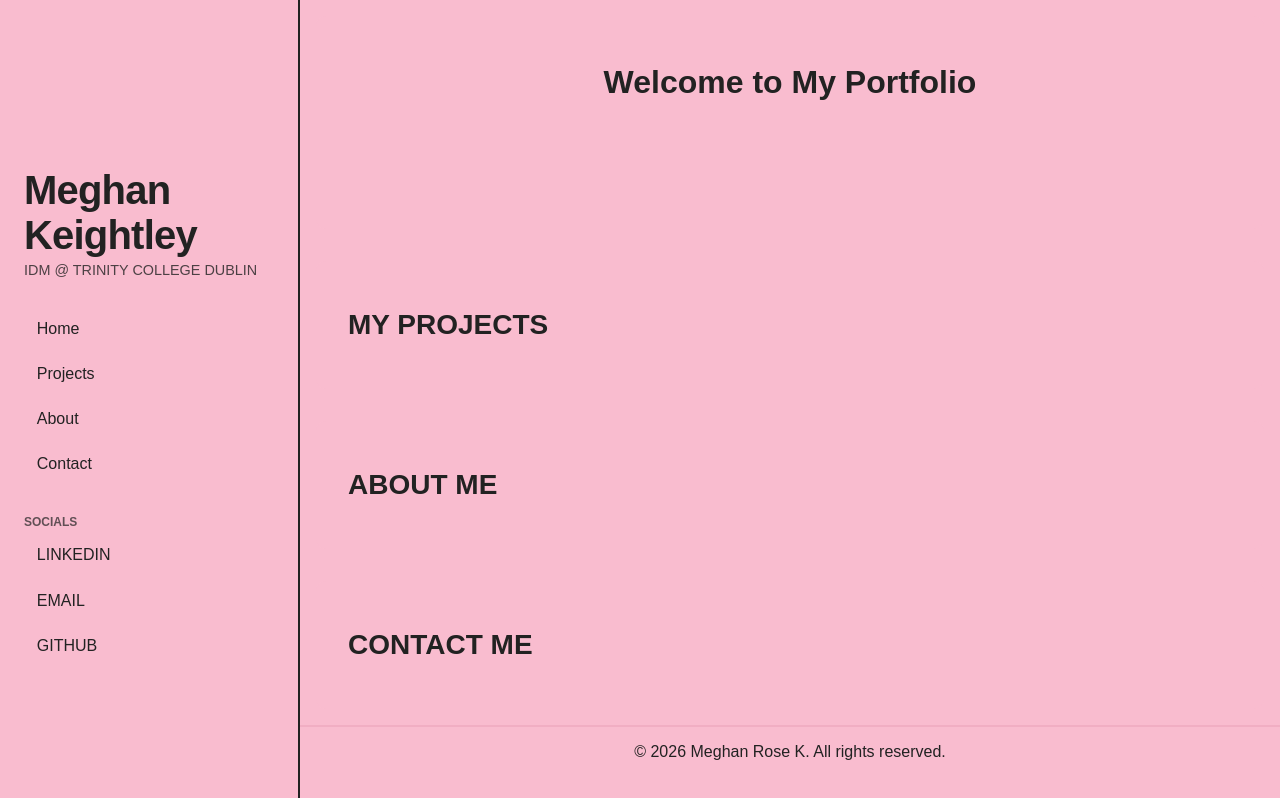
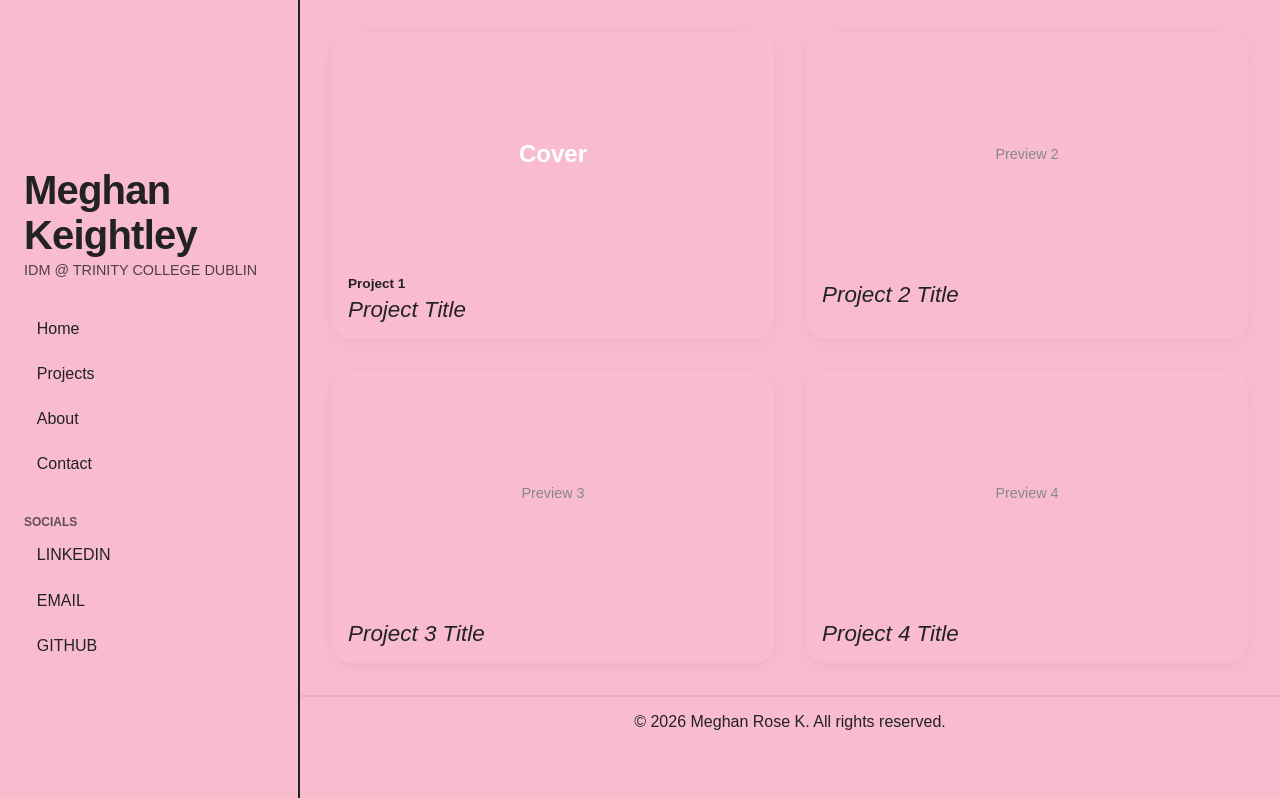
Before and after one commit to meghank1066/authoring-portfolio, a plain HTML site: page index.html in a window 1280 px wide. Drawn offline with Linux system fonts and the light colour scheme; a web font is replaced by a local one.

Commit message:
updated css

```diff
--- a/css/style.css
+++ b/css/style.css
@@ -7,6 +7,7 @@
     --box-color: #F9BCCF;
     --accent: #ca86a1;
     --hover-bg: rgba(255, 255, 255, 0.35);
+    --card-bg: #ffffff;
 }
 
 /* font */
@@ -148,6 +149,8 @@ section
 .hero
 {
     text-align: center;
+    background-color: transparent;
+    padding: 1rem;
 }
 
 .hero-element, .hero-graphic
@@ -155,6 +158,90 @@ section
     padding: 1.5rem;
     margin: 1rem 0;
     font-weight: bold ;
+}
+
+.projects-grid
+{
+    display: grid;
+    grid-template-columns: repeat(2, 1fr);
+    gap: 2rem;
+    max-width: 1100px;
+    width: 100%;
+    margin: 0 auto;
+
+}
+
+.project-card
+{
+    border-color: var(--card-bg);
+    border-radius: 20px;
+    padding: 12px;
+    display: flex;
+    flex-direction: column;
+    box-shadow: 0 4px 15px rgba(0, 0, 0, 0.05);
+    transition: transform 0.2s ease;
+    text-align: left;
+}
+
+.project-card:hover {
+    transform: translateY(-4px);
+}
+
+.card-image-wrapper {
+    width: 100%;
+    height: 220px;
+    border-radius: 14px;
+    display: flex;
+    align-items: center;
+    justify-content: center;
+    overflow: hidden;
+    aspect-ratio: 1 / 1;
+}
+
+.card-hero-text {
+    color: white;
+    font-size: 1.5rem;
+    font-weight: bold;
+}
+
+.preview-graphic {
+    color: #888;
+    font-size: 0.9rem;
+}
+
+.card-footer {
+    display: flex;
+    justify-content: space-between;
+    align-items: center;
+    margin-top: 12px;
+    padding: 0 4px;
+}
+
+.card-info {
+    display: flex;
+    align-items: center;
+    gap: 6px;
+    font-size: 0.85rem;
+    font-weight: 600;
+}
+
+
+.badge {
+    background-color: #f1f1f1;
+    border: 1px solid #e0e0e0;
+    padding: 4px 10px;
+    border-radius: 20px;
+    font-size: 0.7rem;
+    font-weight: 700;
+    letter-spacing: 0.05em;
+}
+
+.card-title {
+    font-size: 1.4rem;
+    font-style: italic;
+    font-weight: 500;
+    margin-top: 6px;
+    padding: 0 4px 4px 4px;
 }
 
 h1
--- a/index.html
+++ b/index.html
@@ -8,7 +8,7 @@
   </head>
   <body>
     <!-- side bar nav -->
-    <header class="sidebar-nav">
+   <header class="sidebar-nav">
       <nav>
         <div class="brand">
           <a class="title" href="index.html">Meghan Keightley</a>
@@ -34,23 +34,70 @@
 
     <main class="main-content">
     <section class="hero" id="hero">
-      <h1>Welcome to My Portfolio</h1>
-      <div class="hero-graphic">
-        <!-- // tba hero graphic or image here -->
+      <div class="projects-grid">
+    <div class="project-card">
+            <div class="card-image-wrapper card-orange">
+              <p class="card-hero-text">Cover</p>
+            </div>
+            <div class="card-footer">
+              <div class="card-info">
+                <span class="company">Project 1</span>
+              </div>
+            </div>
+            <h3 class="card-title">Project Title</h3>
+          </div>
+
+          <div class="project-card">
+            <div class="card-image-wrapper card-dark">
+              <div class="preview-graphic">Preview 2</div>
+            </div>
+            <div class="card-footer">
+              <div class="card-info">
+              </div>
+            </div>
+            <h3 class="card-title">Project 2 Title</h3>
+          </div>
+
+          <div class="project-card">
+            <div class="card-image-wrapper card-light">
+              <div class="preview-graphic">Preview 3</div>
+            </div>
+            <div class="card-footer">
+              <div class="card-info">
+              </div>
+            </div>
+            <h3 class="card-title">Project 3 Title</h3>
+          </div>
+
+
+          <div class="project-card">
+            <div class="card-image-wrapper card-yellow">
+              <div class="preview-graphic">Preview 4</div>
+            </div>
+            <div class="card-footer">
+              <div class="card-info">
+              </div>
+            </div>
+            <h3 class="card-title">Project 4 Title</h3>
+          </div>
+        </div>
       </div>
     </section>
 
+
+<!--
      <section class="projects" id="projects">
       <h2>MY PROJECTS</h2>
-    </section>
-
+    </section> -->
+<!--
     <section class="about" id="about">
       <h2>ABOUT ME</h2>
     </section>
 
      <section class="contact" id="contact">
       <h2>CONTACT ME</h2>
-    </section>
+    </section> -->
+
 
     <footer class="footer">
       <p>&copy; 2026 Meghan Rose K. All rights reserved.</p>
```
